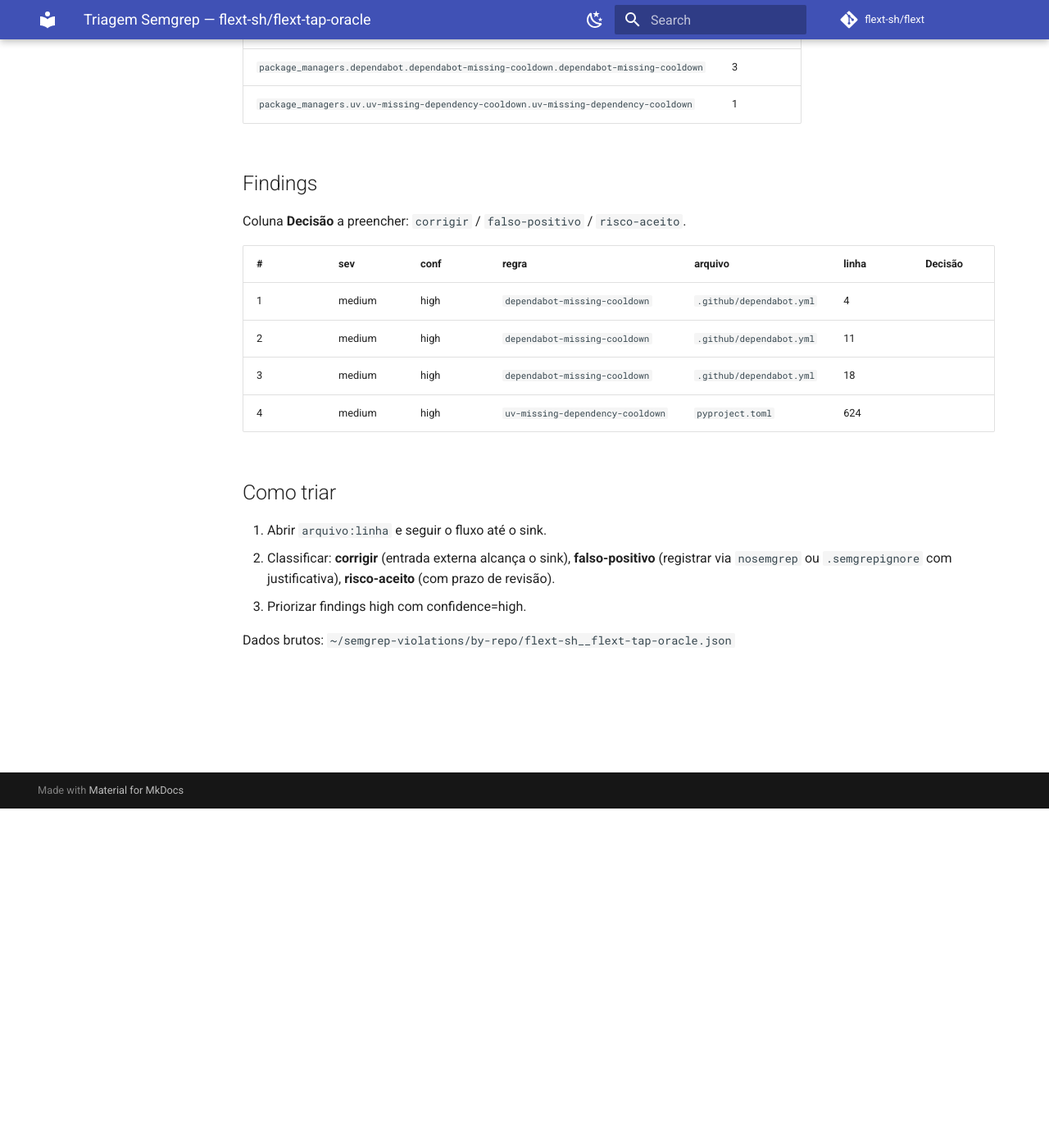
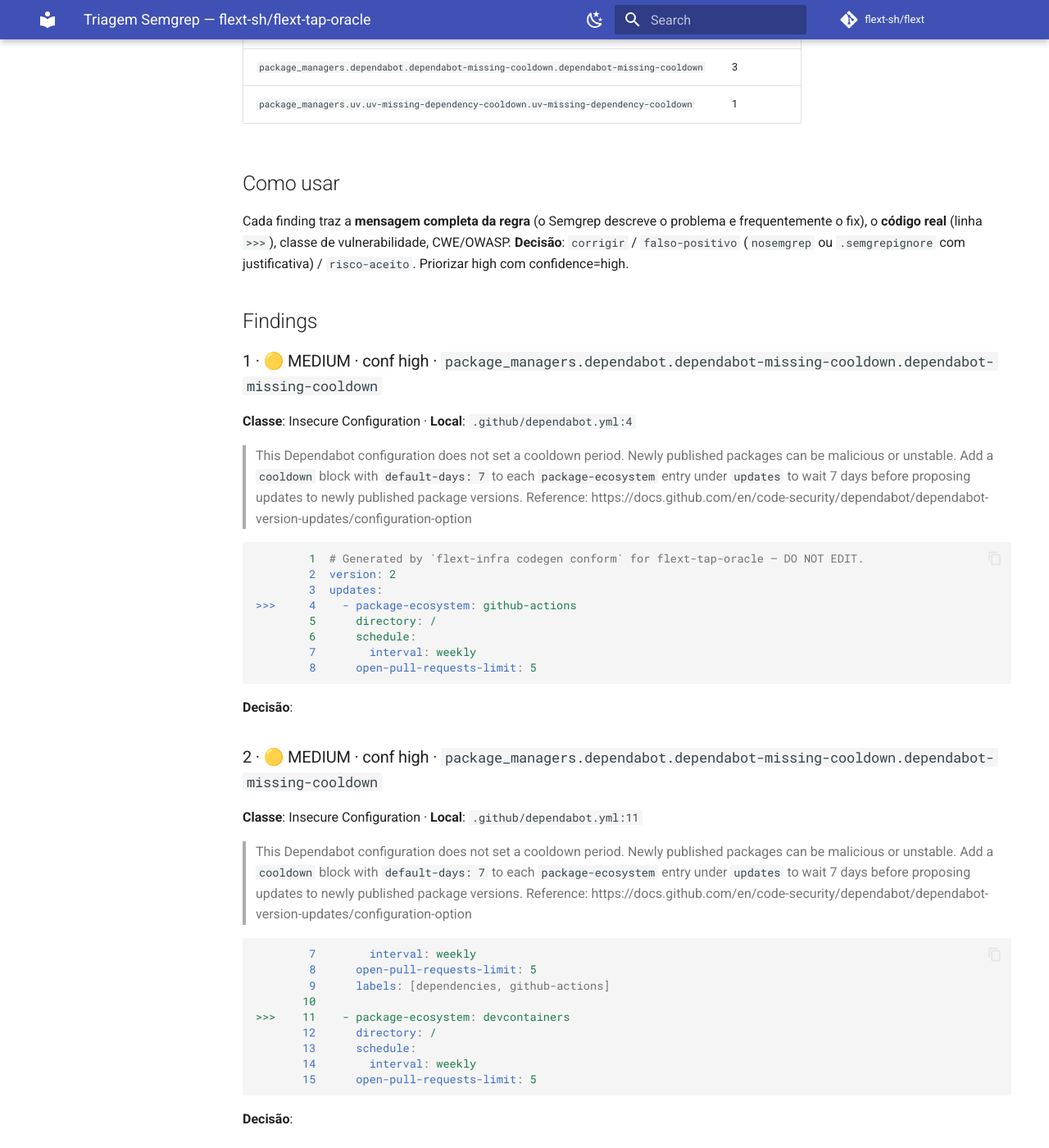
Before and after one commit to flext-sh/flext-tap-oracle, an MkDocs documentation site: the page built from docs/security/semgrep-triage.md, in a window 1280 px wide and 1400 px high, scrolled down 414 px. Shown: the whole window at 82% size. Built offline with MkDocs 1.6.1 and Material for MkDocs 9.7.7, drawn with Linux system fonts in a browser that asks for light colours; comment, search, counter and statistics services are not loaded; some of the changed text lies outside the part shown.

Commit message:
docs(security): enrich Semgrep triage with code snippets and full rule messages
Cada achado agora traz:
- codigo real numerado extraido da worktree (linha >>> = sink)
- mensagem completa da regra (descricao do problema e do fix)
- CWE/classe de vulnerabilidade e effort onde disponivel

````diff
--- a/docs/security/semgrep-triage.md
+++ b/docs/security/semgrep-triage.md
@@ -14,21 +14,84 @@
 | `package_managers.dependabot.dependabot-missing-cooldown.dependabot-missing-cooldown` | 3 |
 | `package_managers.uv.uv-missing-dependency-cooldown.uv-missing-dependency-cooldown` | 1 |
 
+## Como usar
+
+Cada finding traz a **mensagem completa da regra** (o Semgrep descreve o problema e frequentemente o fix), o **código real** (linha `>>>`), classe de vulnerabilidade, CWE/OWASP.
+**Decisão**: `corrigir` / `falso-positivo` (`nosemgrep` ou `.semgrepignore` com justificativa) / `risco-aceito`. Priorizar high com confidence=high.
+
 ## Findings
 
-Coluna **Decisão** a preencher: `corrigir` / `falso-positivo` / `risco-aceito`.
+### 1 · 🟡 MEDIUM · conf high · `package_managers.dependabot.dependabot-missing-cooldown.dependabot-missing-cooldown`
+**Classe**: Insecure Configuration · **Local**: `.github/dependabot.yml:4`
 
-| # | sev | conf | regra | arquivo | linha | Decisão |
-|---|---|---|---|---|---|---|
-| 1 | medium | high | `dependabot-missing-cooldown` | `.github/dependabot.yml` | 4 | |
-| 2 | medium | high | `dependabot-missing-cooldown` | `.github/dependabot.yml` | 11 | |
-| 3 | medium | high | `dependabot-missing-cooldown` | `.github/dependabot.yml` | 18 | |
-| 4 | medium | high | `uv-missing-dependency-cooldown` | `pyproject.toml` | 624 | |
+> This Dependabot configuration does not set a cooldown period. Newly published packages can be malicious or unstable. Add a `cooldown` block with `default-days: 7` to each `package-ecosystem` entry under `updates` to wait 7 days before proposing updates to newly published package versions. Reference: https://docs.github.com/en/code-security/dependabot/dependabot-version-updates/configuration-option
 
-## Como triar
+```yaml
+        1  # Generated by `flext-infra codegen conform` for flext-tap-oracle — DO NOT EDIT.
+        2  version: 2
+        3  updates:
+>>>     4    - package-ecosystem: github-actions
+        5      directory: /
+        6      schedule:
+        7        interval: weekly
+        8      open-pull-requests-limit: 5
+```
 
-1. Abrir `arquivo:linha` e seguir o fluxo até o sink.
-2. Classificar: **corrigir** (entrada externa alcança o sink), **falso-positivo** (registrar via `nosemgrep` ou `.semgrepignore` com justificativa), **risco-aceito** (com prazo de revisão).
-3. Priorizar findings high com confidence=high.
+**Decisão**:
 
-Dados brutos: `~/semgrep-violations/by-repo/flext-sh__flext-tap-oracle.json`
+### 2 · 🟡 MEDIUM · conf high · `package_managers.dependabot.dependabot-missing-cooldown.dependabot-missing-cooldown`
+**Classe**: Insecure Configuration · **Local**: `.github/dependabot.yml:11`
+
+> This Dependabot configuration does not set a cooldown period. Newly published packages can be malicious or unstable. Add a `cooldown` block with `default-days: 7` to each `package-ecosystem` entry under `updates` to wait 7 days before proposing updates to newly published package versions. Reference: https://docs.github.com/en/code-security/dependabot/dependabot-version-updates/configuration-option
+
+```yaml
+        7        interval: weekly
+        8      open-pull-requests-limit: 5
+        9      labels: [dependencies, github-actions]
+       10
+>>>    11    - package-ecosystem: devcontainers
+       12      directory: /
+       13      schedule:
+       14        interval: weekly
+       15      open-pull-requests-limit: 5
+```
+
+**Decisão**:
+
+### 3 · 🟡 MEDIUM · conf high · `package_managers.dependabot.dependabot-missing-cooldown.dependabot-missing-cooldown`
+**Classe**: Insecure Configuration · **Local**: `.github/dependabot.yml:18`
+
+> This Dependabot configuration does not set a cooldown period. Newly published packages can be malicious or unstable. Add a `cooldown` block with `default-days: 7` to each `package-ecosystem` entry under `updates` to wait 7 days before proposing updates to newly published package versions. Reference: https://docs.github.com/en/code-security/dependabot/dependabot-version-updates/configuration-option
+
+```yaml
+       14        interval: weekly
+       15      open-pull-requests-limit: 5
+       16      labels: [dependencies, devcontainers]
+       17
+>>>    18    - package-ecosystem: pip
+       19      directory: /
+       20      schedule:
+       21        interval: weekly
+       22      open-pull-requests-limit: 5
+```
+
+**Decisão**:
+
+### 4 · 🟡 MEDIUM · conf high · `package_managers.uv.uv-missing-dependency-cooldown.uv-missing-dependency-cooldown`
+**Classe**: Insecure Configuration · **Local**: `pyproject.toml:624`
+
+> This pyproject.toml configures uv but does not set a dependency cooldown. Newly published packages can be malicious or unstable. Add `exclude-newer = "7 days"` under `[tool.uv]` to wait 7 days before resolving newly published package versions. Added in: 0.9.17 Reference: https://docs.astral.sh/uv/concepts/resolution/#dependency-cooldowns
+
+```toml
+      620  all = true
+      621  in_place = true
+      622  sort_first = ["build-system", "dependency-groups", "project", "tool"]
+      623
+>>>   624  [tool.uv]
+      625  link-mode = "copy"
+      626
+      627  [tool.vulture]
+      628  exclude = ["*/_protocols/*"]
+```
+
+**Decisão**:
````
Also changed, not shown: other parts of docs/security/semgrep-triage.md (+1 -1 lines).
